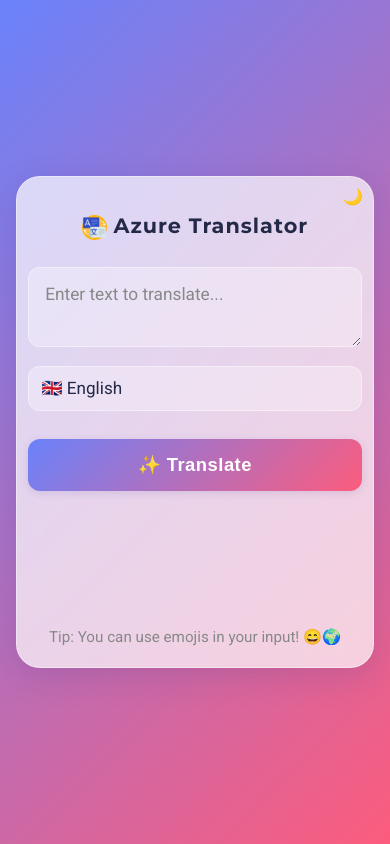
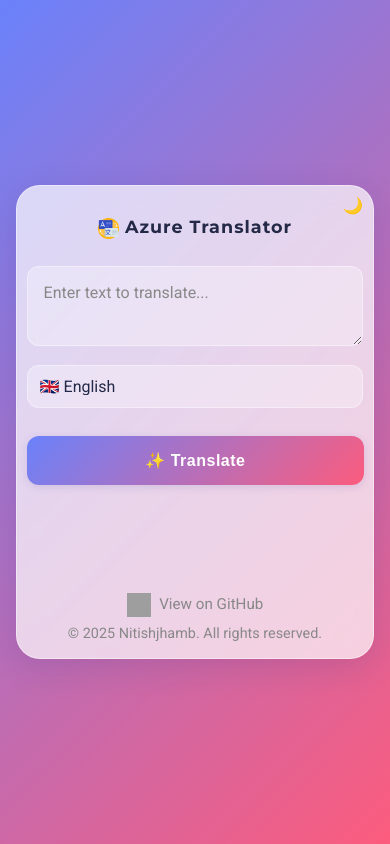
Before and after one commit to Nitishjhamb/Azure-Translator, a website: page public/index.html in a window 390 px wide. Drawn offline with Linux system fonts and the light colour scheme; grey boxes are pictures that could not be loaded.

Commit message:
minor changes

```diff
--- a/public/index.html
+++ b/public/index.html
@@ -63,7 +63,19 @@
           font-size: 0.95em;
         "
       >
-        <span>Tip: You can use emojis in your input! 😄🌍</span>
+        <!-- GitHub link with logo -->
+  <div style="margin-top: 0.5rem;">
+    <a href="https://github.com/Nitishjhamb/Azure-Translator.git" target="_blank" style="text-decoration: none; color: inherit;">
+      <img src="https://upload.wikimedia.org/wikipedia/commons/9/91/Octicons-mark-github.svg" alt="GitHub Logo" width="24" height="24" style="vertical-align: middle; margin-right: 0.3rem;">
+      View on GitHub
+    </a>
+  </div>
+
+  <!-- Copyright -->
+  <div style="margin-top: 0.5rem; font-size: 0.9rem; color: #888;">
+    &copy; 2025 Nitishjhamb. All rights reserved.
+  </div>
+</div>
       </div>
     </div>
 
--- a/public/script.js
+++ b/public/script.js
@@ -20,7 +20,8 @@
 });
 
 async function translateText() {
-  const inputText = document.getElementById("inputText").value.trim();
+  const inputEl = document.getElementById("inputText");
+  const inputText = inputEl.value.trim();
   const targetLang = document.getElementById("targetLang").value;
   const output = document.getElementById("output");
 
@@ -46,6 +47,9 @@
     const translated = data[0]?.translations[0]?.text || "Translation failed.";
     output.textContent = translated;
     output.classList.add("show");
+
+    // ✅ Clear input field after successful translation
+    inputEl.value = "";
   } catch (error) {
     console.error(error);
     output.textContent = "❌ Error while translating. Please try again later.";
--- a/public/styles.css
+++ b/public/styles.css
@@ -196,3 +196,42 @@
     right: 10px;
   }
 }
+
+/* === ADDITIONS START === */
+* {
+  box-sizing: border-box;
+}
+
+html,
+body {
+  height: 100dvh;
+  max-width: 100vw;
+  overflow: hidden;
+}
+
+@media (max-width: 400px) {
+  .glass-card {
+    max-width: 95vw;
+    padding: 1rem 0.6rem;
+  }
+
+  h2 {
+    font-size: 1.1rem;
+  }
+
+  textarea,
+  select,
+  button {
+    font-size: 1rem;
+  }
+
+  body {
+    overflow: hidden;
+  }
+}
+
+#output {
+  max-height: 30vh;
+  overflow-y: auto;
+}
+/* === ADDITIONS END === */
```
